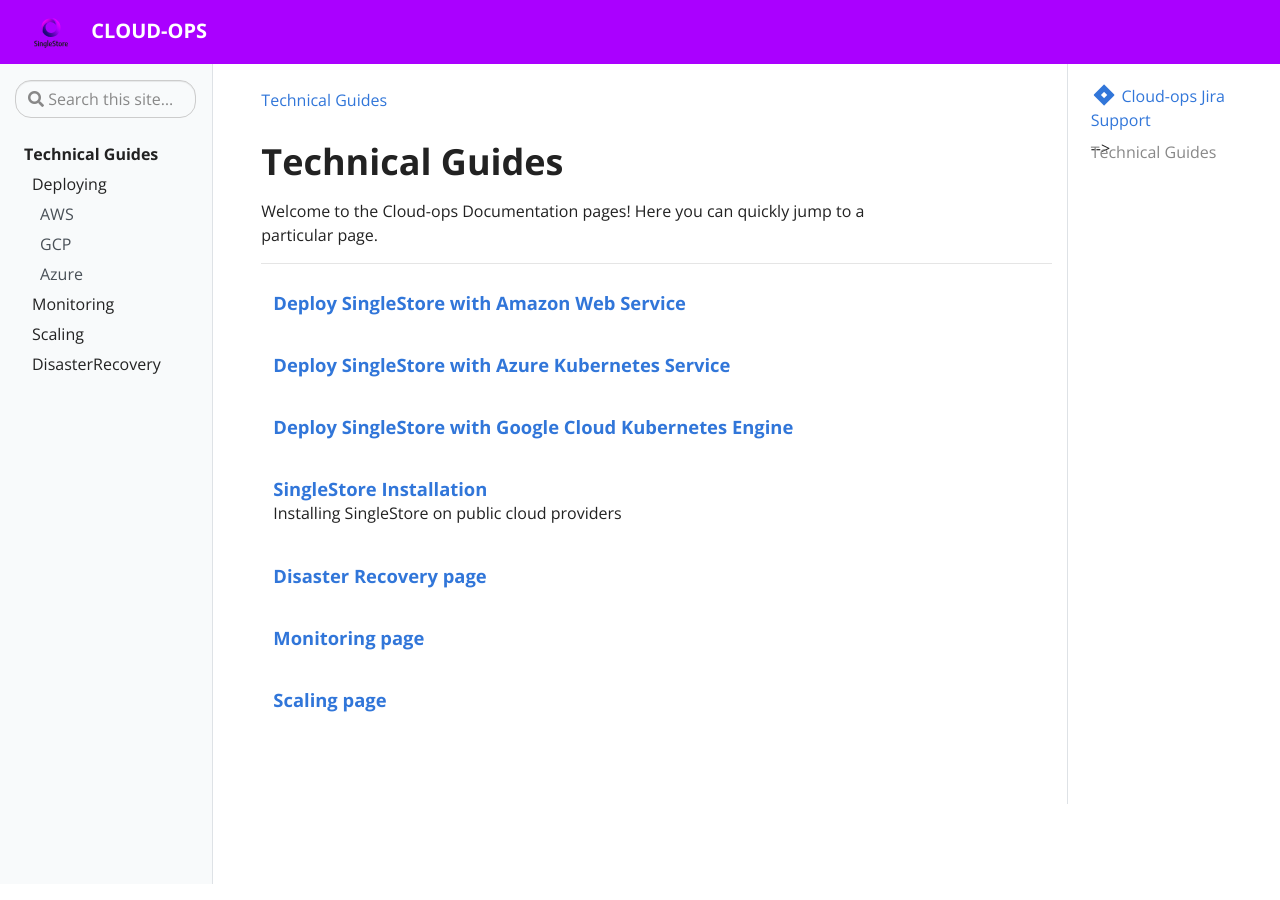
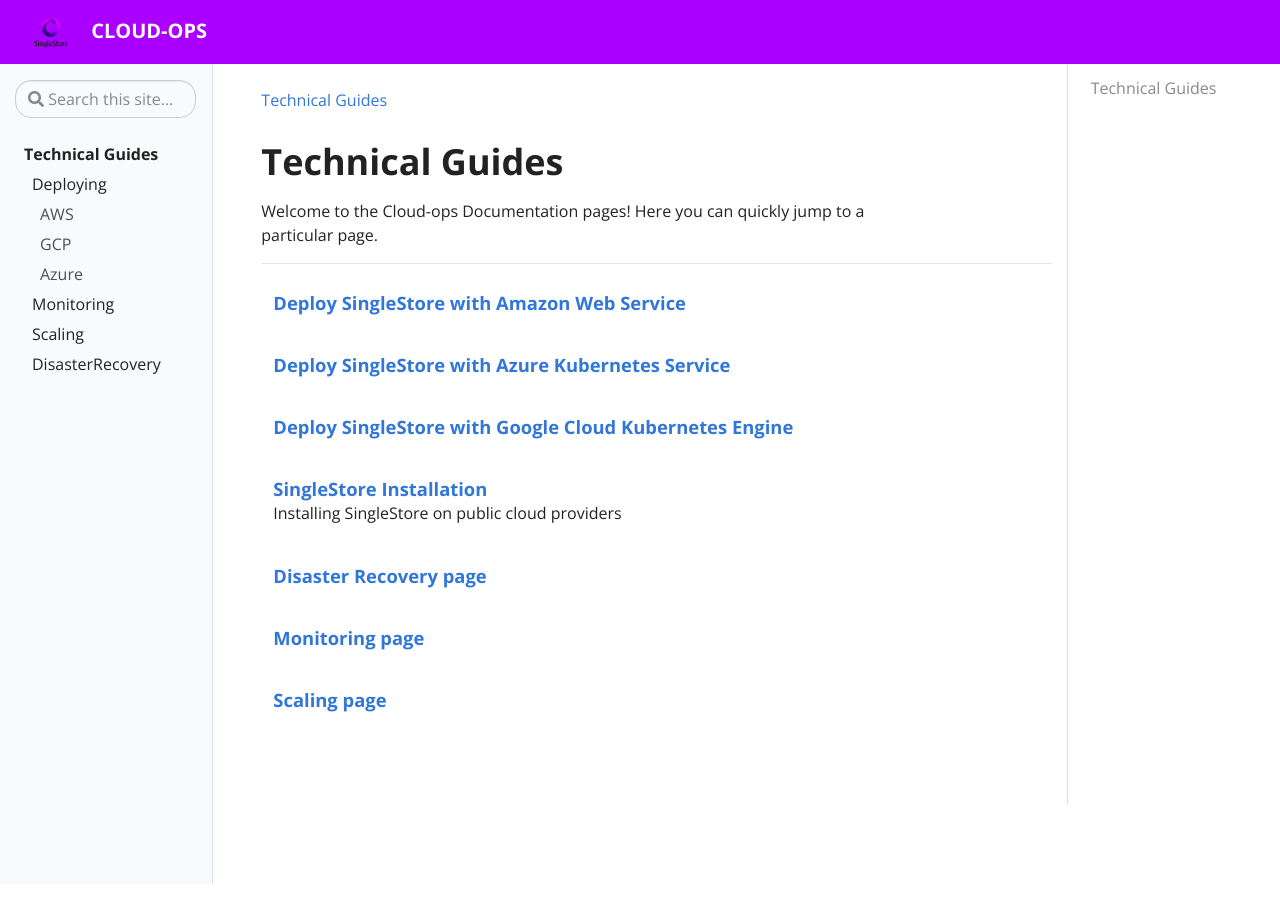
Before and after one commit to sdb-cloud-ops/cloud-ops, a Jekyll site: the page built from pages/docs.md, in a window 1280 px wide. Built offline with Jekyll 4.4.1, drawn with Linux system fonts in a browser that asks for light colours.

Commit message:
Update default.html

```diff
--- a/_layouts/default.html
+++ b/_layouts/default.html
@@ -12,8 +12,8 @@
           {% include sidebar.html %}
           </div>
           <div class="d-none d-xl-block col-xl-2 td-toc d-print-none">
-              <div class="td-page-meta ml-2 pb-1 pt-2 mb-0 box0">
-                  <!--{% include editable.html %}-->
+              <div class="td-page-meta ml-2 pb-1 pt-2 mb-0 box0" hidden>
+                  {% include editable.html %}
               </div>
               <nav id="TableOfContents"><ul>
               <li><ul id="TOC">
```
